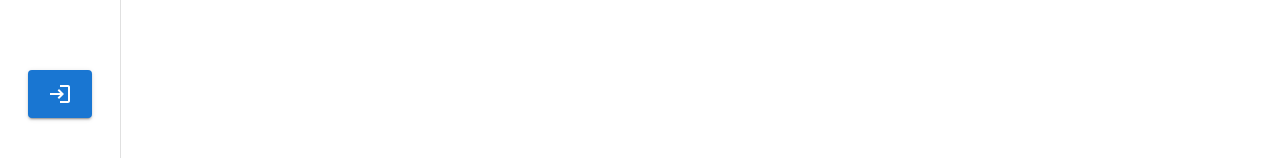
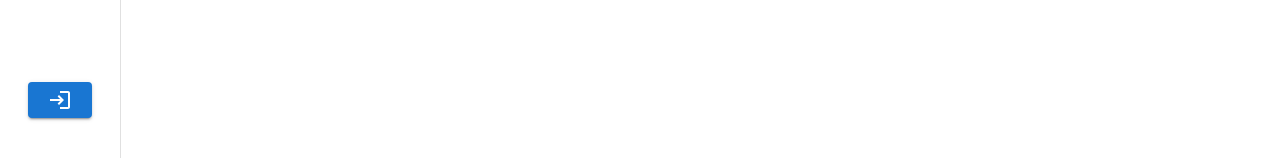
Before and after one commit to fabi4872/youtube-react, a React (Vite) app: page / in a window 1280 px wide. Shown: the part 642-800 px from the top of the page. Built offline with nearby package versions, Linux system fonts and the light colour scheme.

Commit message:
Correcion de errores

```diff
--- a/src/components/NavListItem.jsx
+++ b/src/components/NavListItem.jsx
@@ -80,8 +80,6 @@ export const NavListItem = ({ listItem, widthDrawer, maxWidthDrawer }) => {
             variant='contained'
             color='primary'
             sx={{
-              p: 1.5,
-              mx: 1.5,
               mb: 5
             }}
           >
```
